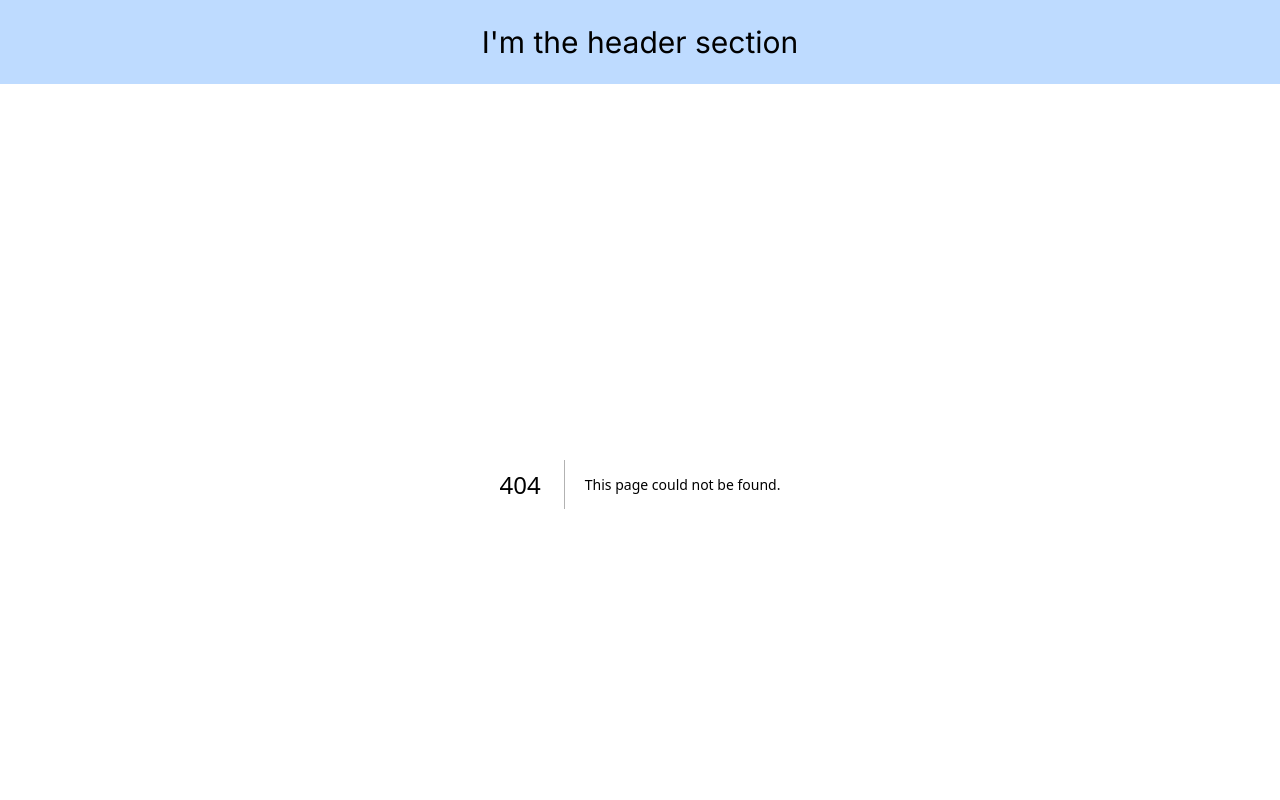
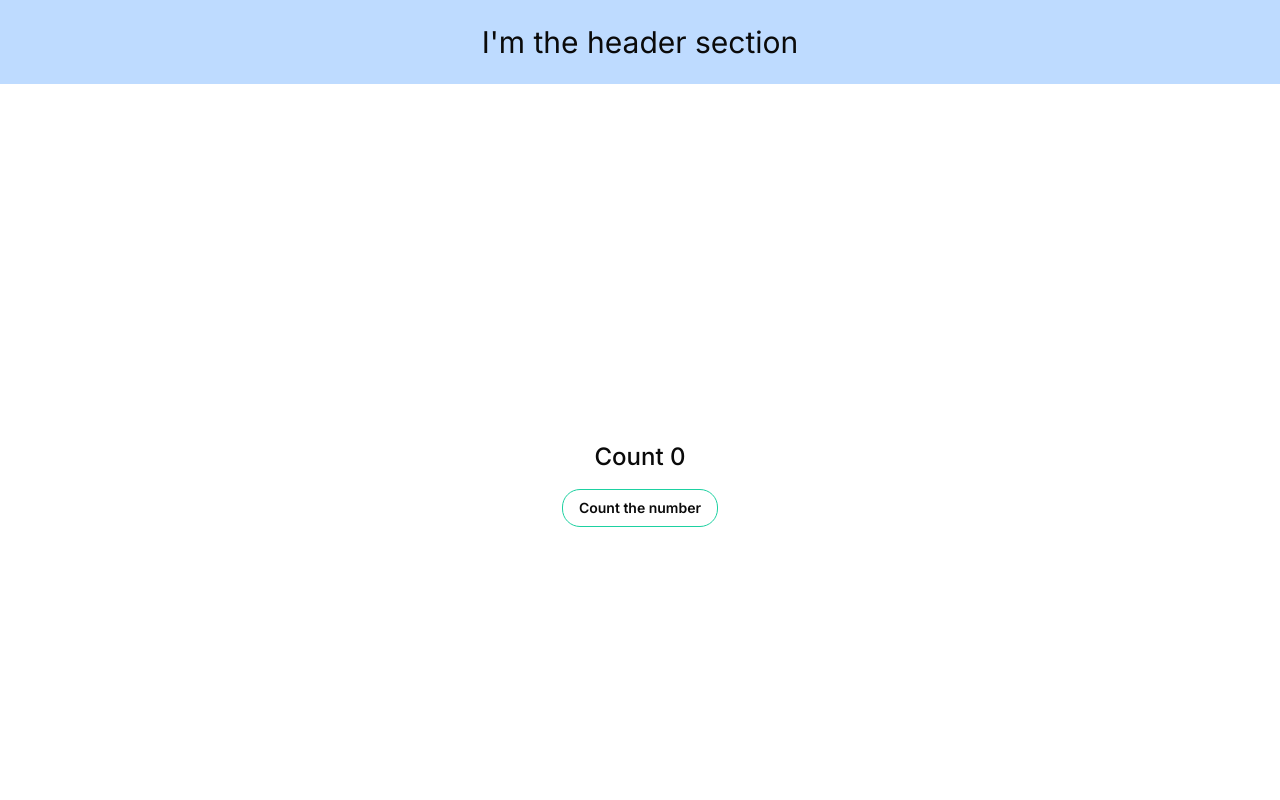
Before and after one commit to Hirusha1223/cinescope-06, a Next.js app: page /counter in a window 1280 px wide. Before the commit this address had no page. Shown: the top 800 px of the page. Built offline with nearby package versions, Linux system fonts and the light colour scheme.

Commit message:
chore: make the new subroute and tried funcial componenet

```diff
--- /dev/null
+++ b/app/counter/page.tsx
@@ -0,0 +1,20 @@
+"use client";
+
+import { useState } from "react";
+
+export default function Counter() {
+  const [count, setCounter] = useState(0);
+
+  return (
+    <div className="flex flex-col justify-center items-center min-h-screen gap-4">
+      <p className="text-2xl font-medium">Count {count}</p>
+
+      <button
+        onClick={() => setCounter(count + 1)}
+        className="border border-primary py-2 px-4 font-semibold text-sm rounded-2xl cursor-pointer"
+      >
+        Count the number
+      </button>
+    </div>
+  );
+}
```
